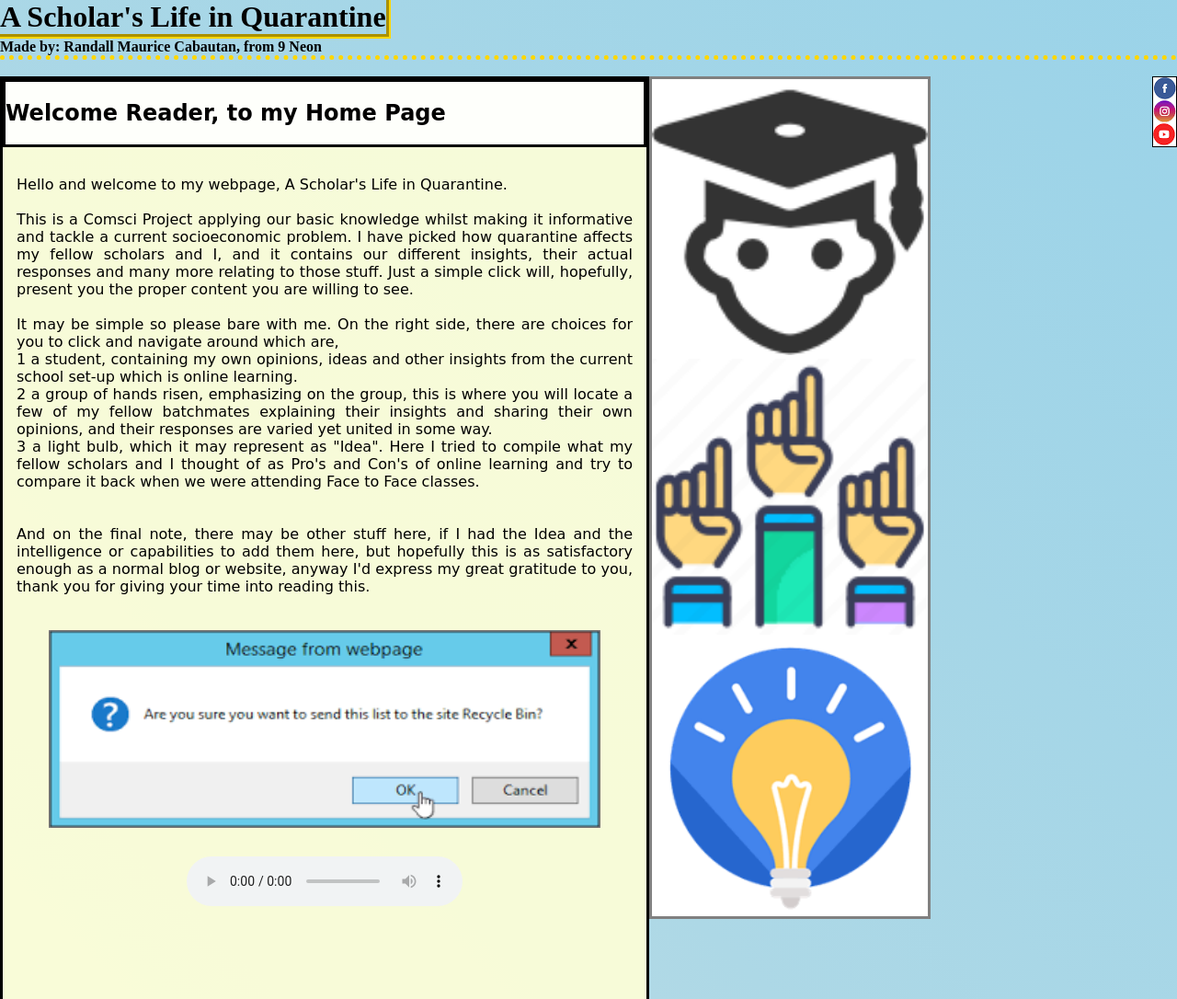
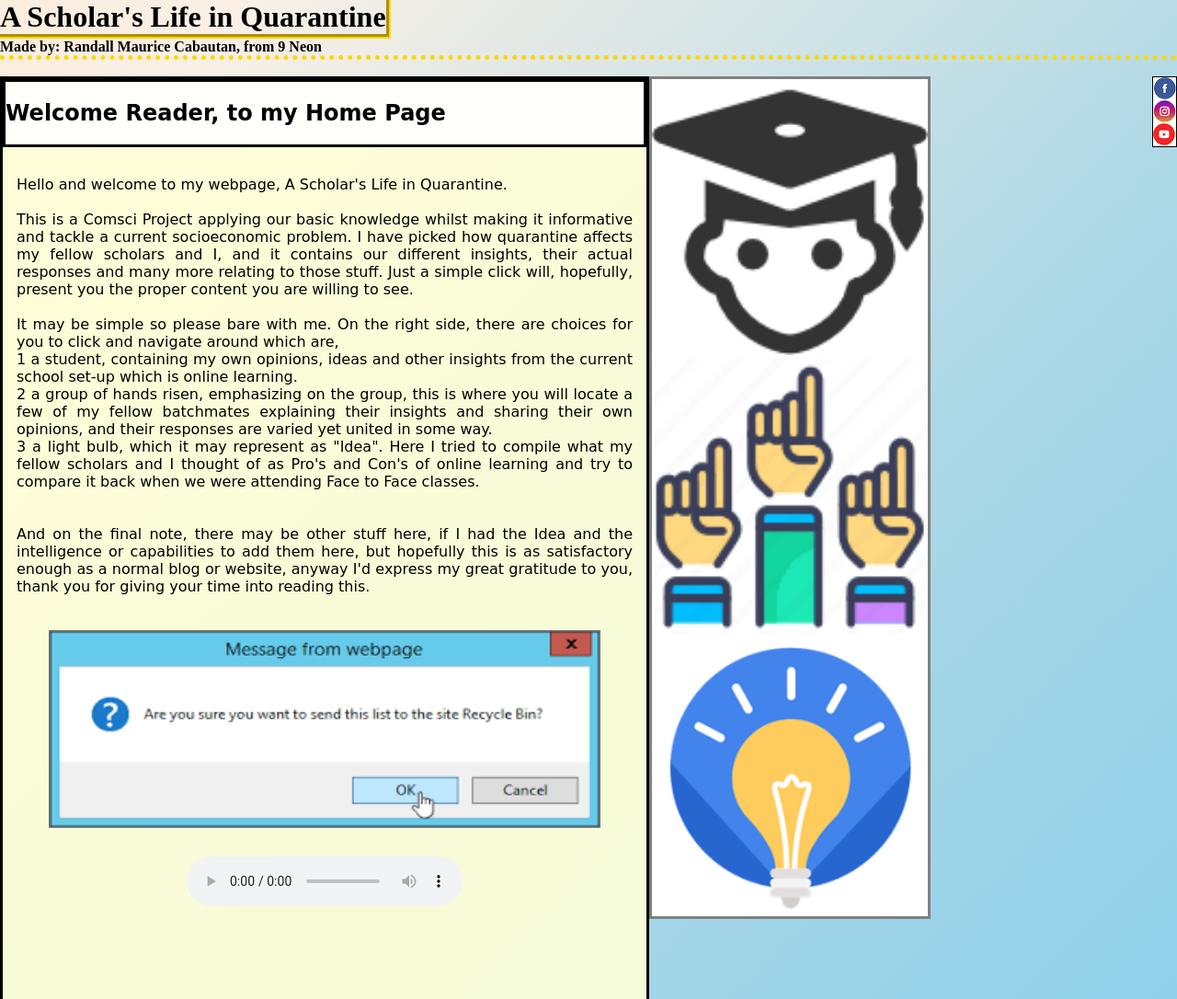
Before and after one commit to Randall-Maurice/Randall-Maurice2.github.io, a plain HTML site: page index.html in a window 1280 px wide. Shown: the top 1086 px of the page at 92% size. Drawn offline with Linux system fonts and the light colour scheme.

Commit message:
animated, changed size

```diff
--- a/css/style.css
+++ b/css/style.css
@@ -1,7 +1,7 @@
 html {}
 h1 {font-family:'Times New Roman';border-bottom:5px groove gold;border-right:5px groove gold;display:inline-block; margin: 0;}
 h4{border-bottom:5px dotted gold;margin:0; width:100%;}
-Body {margin: 0;padding: 0;background-color: LightSkyBlue;background: linear-gradient(45deg,bisque,linen,lightblue,skyblue); background-size:400% 400%; width:100%; height:100%; animation:change 10s ease-in-out infinite}
+Body {margin: 0;padding: 0;background-color: LightSkyBlue;background: linear-gradient(135deg,bisque,linen,lightblue,skyblue); background-size:150% 150%; animation:change 10s ease-in-out infinite}
 p {text-align: justify;padding:15px;}
 a {margin:0;}
 audio {margin-left:auto;margin-right:auto; display:block;}
```
Also changed, not shown: 1 other file.
